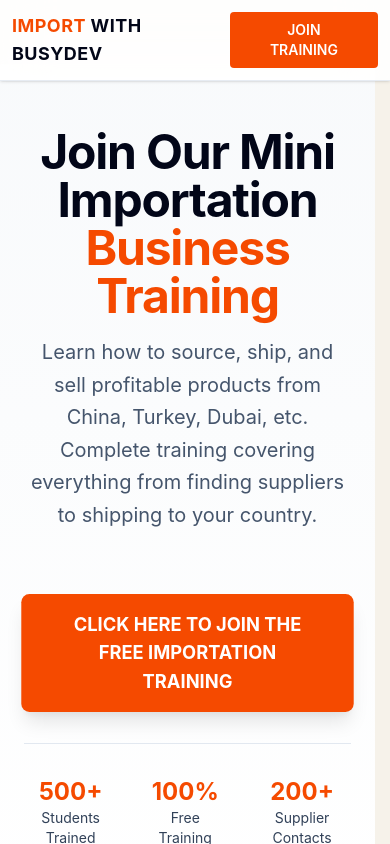
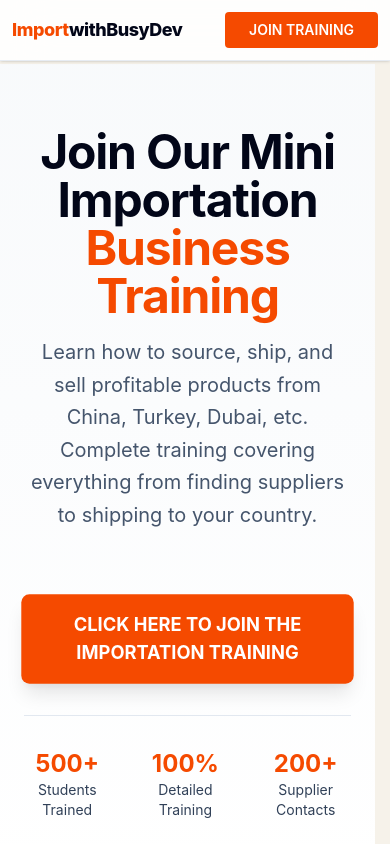
Before and after one commit to MrEben/importwithbusydev, a React (Vite) app: page / in a window 390 px wide. Shown: the top 844 px of the page. Built offline with nearby package versions, Linux system fonts and the light colour scheme; no server answers.

Commit message:
updated links

```diff
--- a/src/App.jsx
+++ b/src/App.jsx
@@ -79,7 +79,7 @@ const testimonialScreenshots = [
 const faqItems = [
   {
     question: "Do I need capital to join this training?",
-    answer: "No, this training is completely FREE. You only need internet access and a genuine desire to learn how to import products."
+    answer: "No, this training is a complete program. You only need internet access and a genuine desire to learn how to import products."
   },
   {
     question: "How long is the training?",
@@ -243,6 +243,17 @@ export default function App() {
   }, []);
 
   function handleJoinClick() {
+    if (PIXEL_ENABLED) {
+      try {
+        trackInitiateCheckout({
+          name: "Import with BusyDev Training Registration",
+          price: trainingPrice,
+        });
+      } catch (error) {
+        console.error("InitiateCheckout tracking failed:", error);
+      }
+    }
+
     setIsRegistrationOpen(true);
   }
 
@@ -308,16 +319,6 @@ export default function App() {
       : countryCode === "KE"
         ? KENYA_PAYMENT_URL
         : NIGERIA_PAYMENT_URL;
-    if (PIXEL_ENABLED) {
-      try {
-        trackInitiateCheckout({
-          name: "Import with BusyDev Training Registration",
-          price: trainingPrice,
-        });
-      } catch (error) {
-        console.error("InitiateCheckout tracking failed:", error);
-      }
-    }
     window.open(paymentUrl, "_blank", "noopener,noreferrer");
     setIsRegistrationOpen(false);
     setRegistrationDetails({ name: "", phone: "", training: "" });
@@ -336,8 +337,8 @@ export default function App() {
       <MetaPixel id={PIXEL_ID} />
       {/* Navigation */}
       <header className="fixed inset-x-0 top-0 z-50 flex items-center justify-between border-b border-slate-200/80 bg-white/90 px-3 py-3 backdrop-blur-xl text-slate-950 shadow-sm sm:px-10">
-        <div className="text-lg font-bold uppercase tracking-wide">
-          <span className="text-orange-600">Import</span> with BusyDev
+         <div to="/checkout" className="text-lg font-extrabold tracking-tight text-slate-950 sm:text-xl">
+          <span className="text-orange-600">Import</span>withBusyDev
         </div>
         <nav className="flex flex-wrap items-center gap-6 text-sm font-semibold">
           {/* <a href="#learn" className="text-slate-700 transition hover:text-slate-950">What You'll Learn</a> */}
@@ -371,7 +372,7 @@ export default function App() {
                 onClick={handleJoinClick}
                 className="px-8 py-4 bg-orange-600 hover:bg-orange-500 text-white font-bold text-lg rounded-lg shadow-lg hover:shadow-xl cursor-pointer transition bump-animation"
               >
-                CLICK HERE TO JOIN THE FREE IMPORTATION TRAINING
+                CLICK HERE TO JOIN THE IMPORTATION TRAINING
               </button>
             </div>
 
@@ -385,7 +386,7 @@ export default function App() {
                 </div>
                 <div>
                   <div className="text-2xl font-bold text-orange-600">100%</div>
-                  <div className="text-sm">Free Training</div>
+                  <div className="text-sm">Detailed Training</div>
                 </div>
                 <div>
                   <div className="text-2xl font-bold text-orange-600">200+</div>
@@ -438,7 +439,7 @@ export default function App() {
             onClick={handleJoinClick}
             className="px-8 py-4 bg-orange-600 hover:bg-orange-700 text-white font-bold text-lg rounded-lg shadow-lg hover:shadow-xl cursor-pointer transition bump-animation"
           >
-            CLICK HERE TO JOIN THE FREE IMPORTATION TRAINING
+            CLICK HERE TO JOIN THE COMPLETE IMPORTATION TRAINING
           </button>
         </div>
 
@@ -496,8 +497,8 @@ export default function App() {
                 <div className="inline-flex items-center justify-center h-16 w-16 rounded-full bg-orange-600 text-white text-2xl font-bold mb-6">
                   1
                 </div>
-                <h3 className="text-2xl font-bold text-slate-950 mb-3">Enroll Free</h3>
-                <p className="text-slate-600">Join our free training program with no hidden charges or conditions.</p>
+                <h3 className="text-2xl font-bold text-slate-950 mb-3">Enroll in the Complete Training</h3>
+                <p className="text-slate-600">Join our complete training program with a clear path from start to import success.</p>
               </div>
 
               <div className="text-center">
@@ -594,10 +595,10 @@ export default function App() {
               onClick={handleJoinClick}
               className="px-10 py-5 bg-white text-orange-600 font-bold text-lg rounded-lg shadow-lg hover:shadow-xl transition bump-animation"
             >
-              CLICK HERE TO JOIN THE FREE IMPORTATION TRAINING
+              CLICK HERE TO JOIN THE COMPLETE IMPORTATION TRAINING
             </button>
 
-            <p className="text-sm opacity-75">It's 100% FREE. No credit card required. Join now!</p>
+            <p className="text-sm opacity-75">It's a complete training experience. No hidden surprises. Join now!</p>
           </div>
         </section>
       </main>
--- a/src/pages/CheckoutPage.jsx
+++ b/src/pages/CheckoutPage.jsx
@@ -139,8 +139,8 @@ export default function CourseDetail() {
       {/* NAVBAR */}
       <header className="nav">
         <div to="/checkout" className="text-lg font-extrabold tracking-tight text-slate-950 sm:text-xl">
-            <span className="text-blue-700">Import</span>withBusyDev
-          </div>
+          <span className="text-blue-700">Import</span>withBusyDev
+        </div>
         <div className="flex items-center gap-4">
           <button
             type="button"
```
